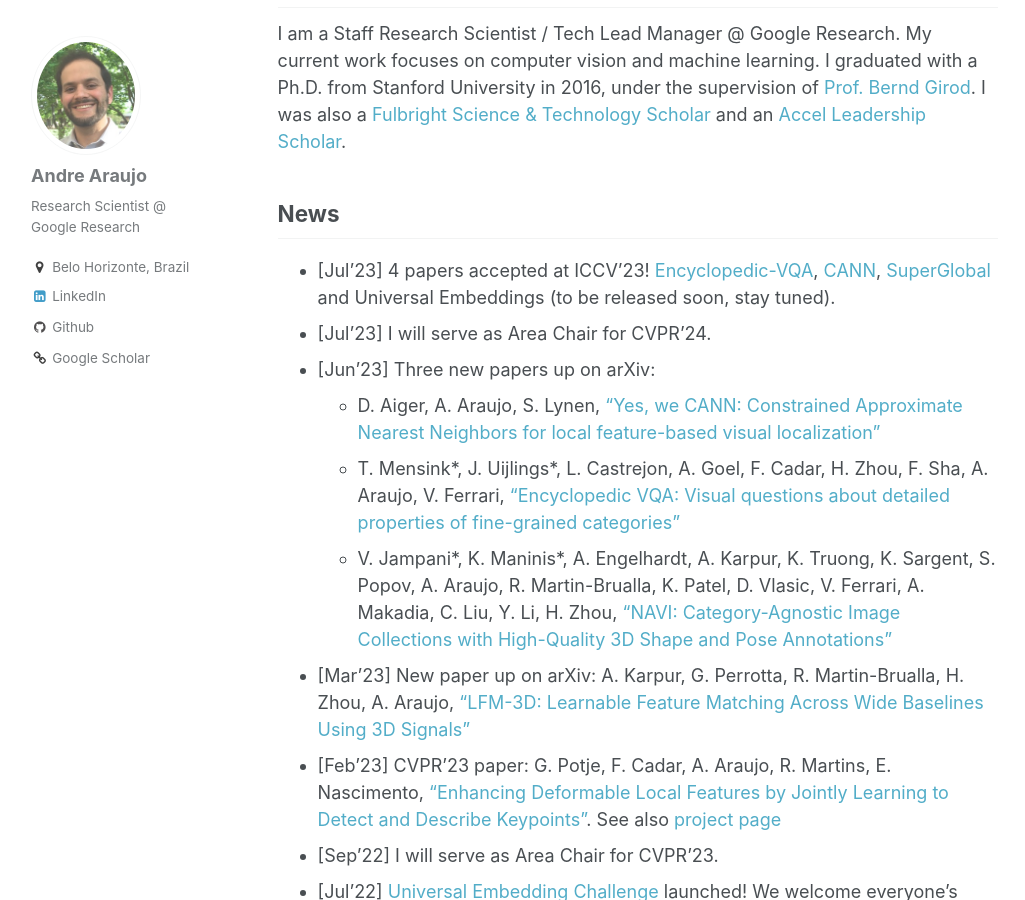
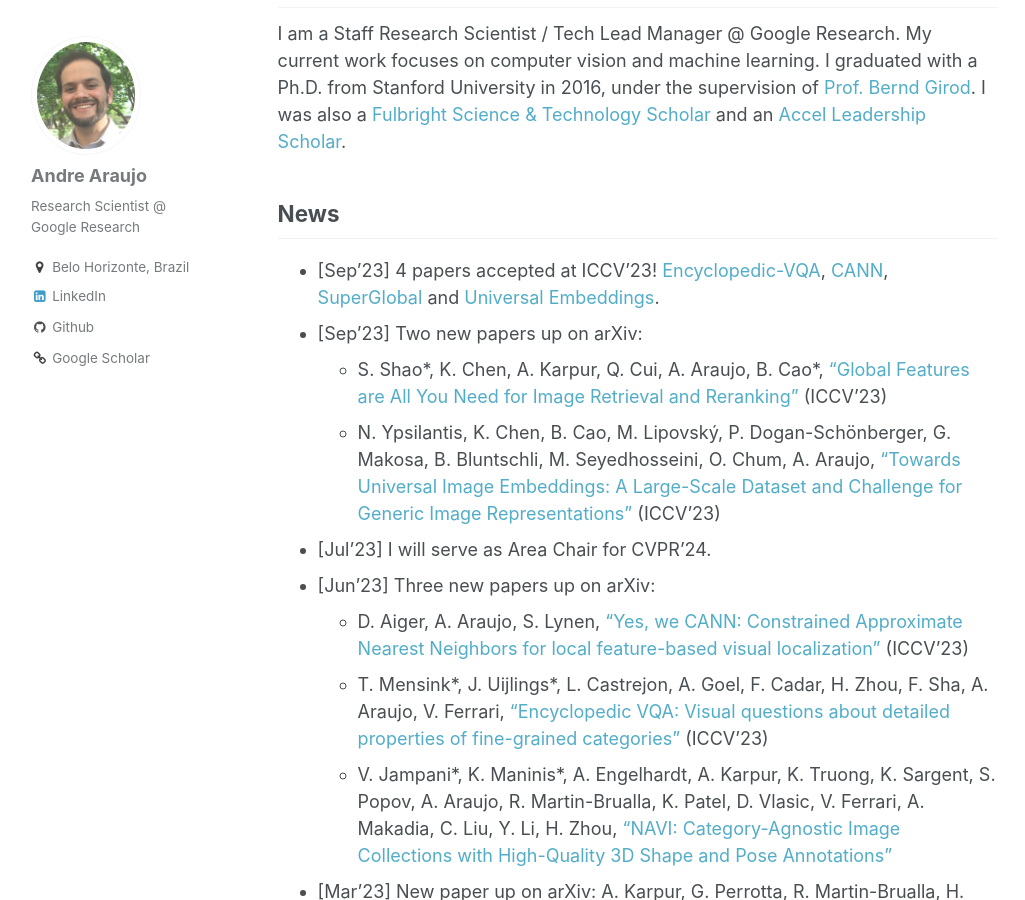
Before and after one commit to andrefaraujo/andrefaraujo.github.io, a Jekyll site: the page built from _pages/about.md, in a window 1280 px wide and 900 px high, scrolled down 194 px. Shown: the whole window, without its empty margins (27-1052 px from the left). Built offline with Jekyll 4.4.1, drawn with Linux system fonts in a browser that asks for light colours.

Commit message:
Update Latest paper updates

```diff
--- a/_pages/about.md
+++ b/_pages/about.md
@@ -18,11 +18,14 @@ I was also a [Fulbright Science & Technology Scholar](https://eca.state.gov/fulb
 
 ## News
 
-* [Jul'23] 4 papers accepted at ICCV'23! [Encyclopedic-VQA](https://arxiv.org/abs/2306.09224), [CANN](https://arxiv.org/abs/2306.09012), [SuperGlobal](https://arxiv.org/abs/2308.06954) and Universal Embeddings (to be released soon, stay tuned).
+* [Sep'23] 4 papers accepted at ICCV'23! [Encyclopedic-VQA](https://arxiv.org/abs/2306.09224), [CANN](https://arxiv.org/abs/2306.09012), [SuperGlobal](https://arxiv.org/abs/2308.06954) and [Universal Embeddings](https://arxiv.org/abs/2309.01858).
+* [Sep'23] Two new papers up on arXiv:
+  * S. Shao\*, K. Chen, A. Karpur, Q. Cui, A. Araujo, B. Cao\*, ["Global Features are All You Need for Image Retrieval and Reranking"](https://arxiv.org/abs/2308.06954) (ICCV'23)
+  * N. Ypsilantis, K. Chen, B. Cao, M. Lipovský, P. Dogan-Schönberger, G. Makosa, B. Bluntschli, M. Seyedhosseini, O. Chum, A. Araujo, ["Towards Universal Image Embeddings: A Large-Scale Dataset and Challenge for Generic Image Representations"](https://arxiv.org/abs/2309.01858) (ICCV'23)
 * [Jul'23] I will serve as Area Chair for CVPR'24.
 * [Jun'23] Three new papers up on arXiv:
-  * D. Aiger, A. Araujo, S. Lynen, ["Yes, we CANN: Constrained Approximate Nearest Neighbors for local feature-based visual localization"](https://arxiv.org/abs/2306.09012)
-  * T. Mensink\*, J. Uijlings\*, L. Castrejon, A. Goel, F. Cadar, H. Zhou, F. Sha, A. Araujo, V. Ferrari, ["Encyclopedic VQA: Visual questions about detailed properties of fine-grained categories"](https://arxiv.org/abs/2306.09224)
+  * D. Aiger, A. Araujo, S. Lynen, ["Yes, we CANN: Constrained Approximate Nearest Neighbors for local feature-based visual localization"](https://arxiv.org/abs/2306.09012) (ICCV'23)
+  * T. Mensink\*, J. Uijlings\*, L. Castrejon, A. Goel, F. Cadar, H. Zhou, F. Sha, A. Araujo, V. Ferrari, ["Encyclopedic VQA: Visual questions about detailed properties of fine-grained categories"](https://arxiv.org/abs/2306.09224) (ICCV'23)
   * V. Jampani\*, K. Maninis\*, A. Engelhardt, A. Karpur, K. Truong, K. Sargent, S. Popov, A. Araujo, R. Martin-Brualla, K. Patel, D. Vlasic, V. Ferrari, A. Makadia, C. Liu, Y. Li, H. Zhou, ["NAVI: Category-Agnostic Image Collections with High-Quality 3D Shape and Pose Annotations"](https://arxiv.org/abs/2306.09109)
 * [Mar'23] New paper up on arXiv: A. Karpur, G. Perrotta, R. Martin-Brualla, H. Zhou, A. Araujo, ["LFM-3D: Learnable Feature Matching Across Wide Baselines Using 3D Signals"](https://arxiv.org/abs/2303.12779)
 * [Feb'23] CVPR'23 paper: G. Potje, F. Cadar, A. Araujo, R. Martins, E. Nascimento, ["Enhancing Deformable Local Features by Jointly Learning to Detect and Describe Keypoints"](https://arxiv.org/abs/2304.00583). See also [project page](https://www.verlab.dcc.ufmg.br/descriptors/dalf_cvpr23/)
```
Also changed, not shown: _publications/2023-08-14-superglobal.md (+1 -1 lines), _publications/2023-09-06-uned.md (added, +9 -0 lines).
